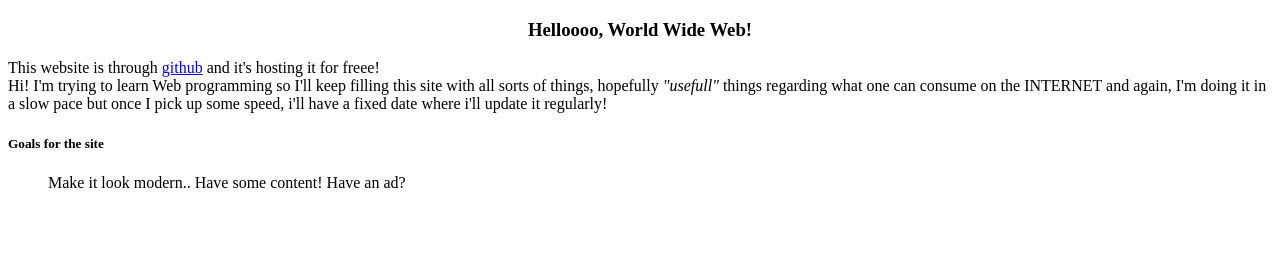
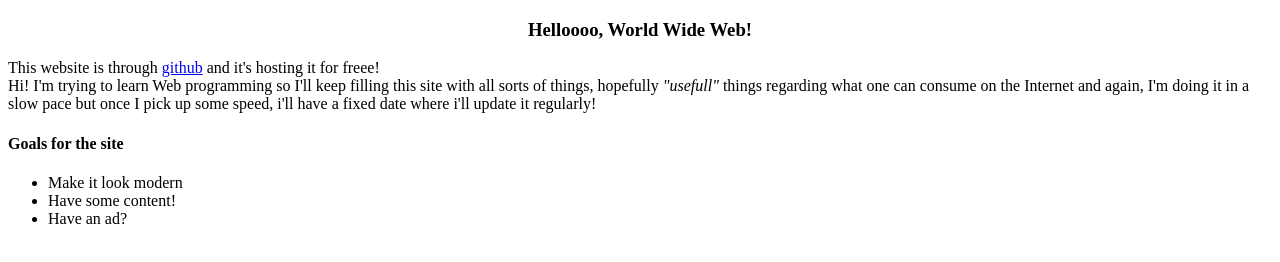
Before and after one commit to Multi-Web/GrattisWorldWideWeb, a plain HTML site: page index.html in a window 1280 px wide. Drawn offline with Linux system fonts and the light colour scheme.

Commit message:
Update index.html

```diff
--- a/index.html
+++ b/index.html
@@ -10,16 +10,16 @@
     <p> This website is through <a href="https://github.com/" target="_blank">github</a> and it's hosting it for freee!<br>
 
         Hi! I'm trying to learn Web programming so I'll keep filling this site with all sorts of things,
-        hopefully <em>"usefull"</em> things regarding what one can consume on the INTERNET and again, I'm doing it in a slow pace but once I pick up some speed, i'll have a
+        hopefully <em>"usefull"</em> things regarding what one can consume on the Internet and again, I'm doing it in a slow pace but once I pick up some speed, i'll have a
         fixed date where i'll update it regularly!
 
     </p>
 
-  <h5>Goals for the site</h5>
+  <h4>Goals for the site</h4>
   <ul>
-    Make it look modern..
-    Have some content!
-    Have an ad?
+    <li>Make it look modern</li>
+    <li>Have some content!</li>
+    <li>Have an ad?  </li>
   </ul>
 
 
```
